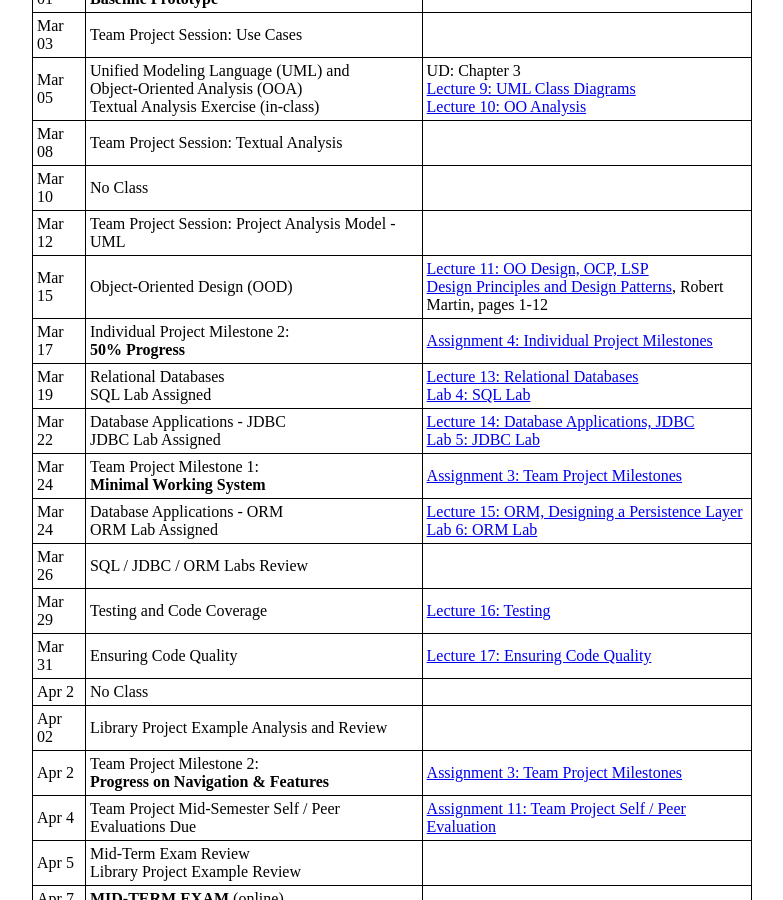
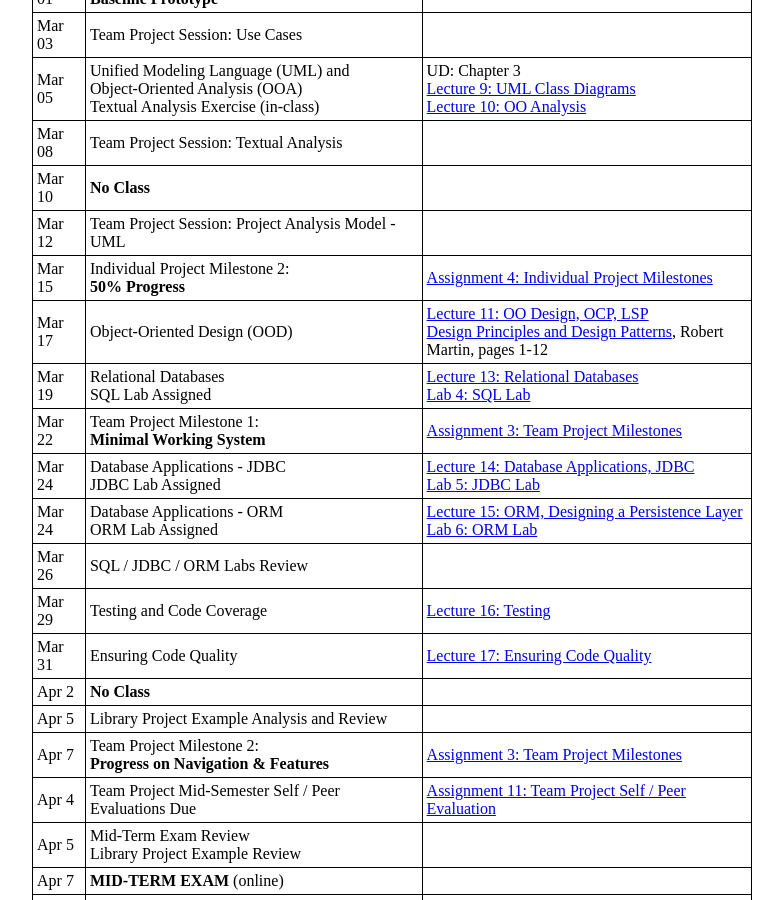
Before and after one commit to ycpcs/cs320-spring2021, a Jekyll site: the page built from schedule.md, in a window 1280 px wide and 900 px high, scrolled down 837 px. Shown: the whole window, without its empty margins (248-1031 px from the left). Built offline with Jekyll 4.4.1, drawn with Linux system fonts in a browser that asks for light colours.

```diff
--- a/schedule.md
+++ b/schedule.md
@@ -28,20 +28,20 @@ Mar 01 | Individual Project Milestone 1:<br> **Baseline Prototype** | [Assignmen
 Mar 03  | Team Project Session: Use Cases  |
 Mar 05  | Unified Modeling Language (UML) and <br> Object-Oriented Analysis (OOA)<br>Textual Analysis Exercise (in-class) | UD: Chapter 3 <br> [Lecture 9: UML Class Diagrams](lectures/lecture09.html) <br> [Lecture 10: OO Analysis](lectures/lecture10.html)
 Mar 08 | Team Project Session: Textual Analysis  |
-Mar 10 | No Class
+Mar 10 | **No Class**
 Mar 12 | Team Project Session: Project Analysis Model - UML
-Mar 15 | Object-Oriented Design (OOD) | [Lecture 11: OO Design, OCP, LSP](lectures/lecture11.html)<br> [Design Principles and Design Patterns](lectures/lecture11/Principles_and_Patterns.pdf), Robert Martin, pages 1-12
-Mar 17 | Individual Project Milestone 2:<br> **50% Progress** | [Assignment 4: Individual Project Milestones](assign/assign04.html)
+Mar 15 | Individual Project Milestone 2:<br> **50% Progress** | [Assignment 4: Individual Project Milestones](assign/assign04.html)
+Mar 17 | Object-Oriented Design (OOD) | [Lecture 11: OO Design, OCP, LSP](lectures/lecture11.html)<br> [Design Principles and Design Patterns](lectures/lecture11/Principles_and_Patterns.pdf), Robert Martin, pages 1-12
 Mar 19 | Relational Databases<br> SQL Lab Assigned | [Lecture 13: Relational Databases](lectures/lecture13.html)<br> [Lab 4: SQL Lab](./labs/lab04.html)
-Mar 22 | Database Applications - JDBC<br> JDBC Lab Assigned | [Lecture 14: Database Applications, JDBC](lectures/lecture14.html)<br> [Lab 5: JDBC Lab](./labs/lab05.html)
-Mar 24 | Team Project Milestone 1:<br> **Minimal Working System** | [Assignment 3: Team Project Milestones](assign/assign03.html)
+Mar 22 | Team Project Milestone 1:<br> **Minimal Working System** | [Assignment 3: Team Project Milestones](assign/assign03.html)
+Mar 24 | Database Applications - JDBC<br> JDBC Lab Assigned | [Lecture 14: Database Applications, JDBC](lectures/lecture14.html)<br> [Lab 5: JDBC Lab](./labs/lab05.html)
 Mar 24 | Database Applications - ORM <br> ORM Lab Assigned | [Lecture 15: ORM, Designing a Persistence Layer](lectures/lecture15.html)<br> [Lab 6: ORM Lab](./labs/lab06.html)
 Mar 26 | SQL / JDBC / ORM Labs Review
 Mar 29 | Testing and Code Coverage | [Lecture 16: Testing](lectures/lecture16.html)
 Mar 31 | Ensuring Code Quality | [Lecture 17: Ensuring Code Quality](lectures/lecture17.html)
-Apr 2  | No Class
-Apr 02 | Library Project Example Analysis and Review
-Apr 2  | Team Project Milestone 2:<br> **Progress on Navigation & Features** | [Assignment 3: Team Project Milestones](assign/assign03.html)
+Apr 2  | **No Class**
+Apr 5 | Library Project Example Analysis and Review
+Apr 7  | Team Project Milestone 2:<br> **Progress on Navigation & Features** | [Assignment 3: Team Project Milestones](assign/assign03.html)
 Apr 4  | Team Project Mid-Semester Self / Peer Evaluations Due | [Assignment 11: Team Project Self / Peer Evaluation](assign/assign11.html)
 Apr 5  | Mid-Term Exam Review <br> Library Project Example Review
 Apr 7  | **MID-TERM EXAM** (online)
```
Also changed, not shown: assign/assign03.md (+1 -1 lines), assign/assign04.md (+1 -1 lines), index.md (+2 -2 lines), 2 other files.
